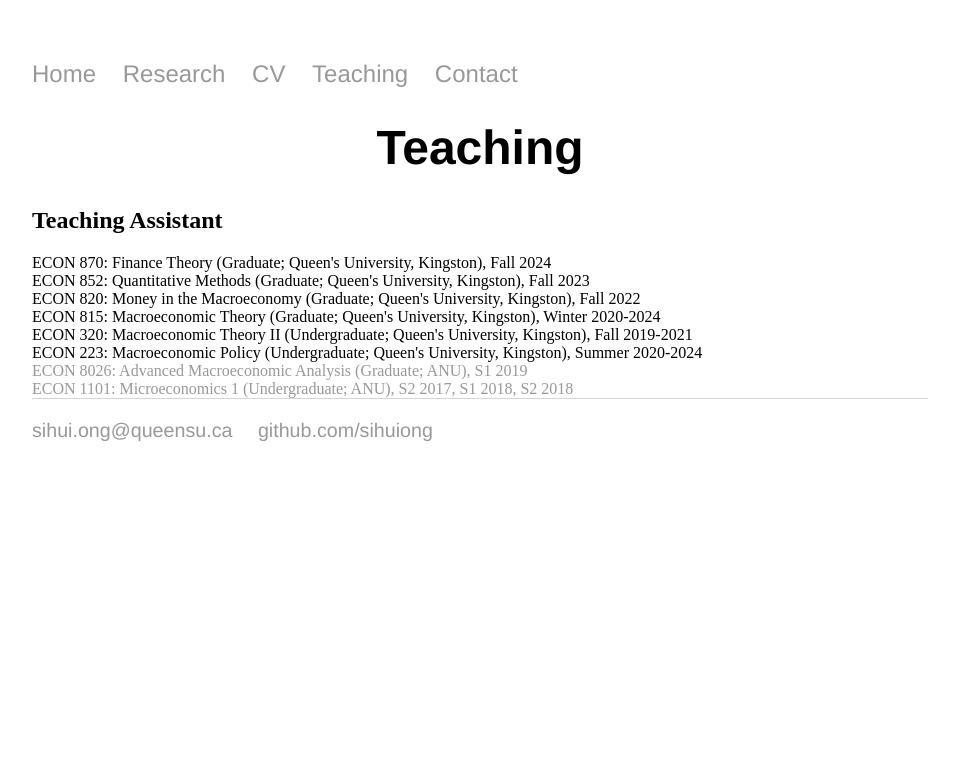
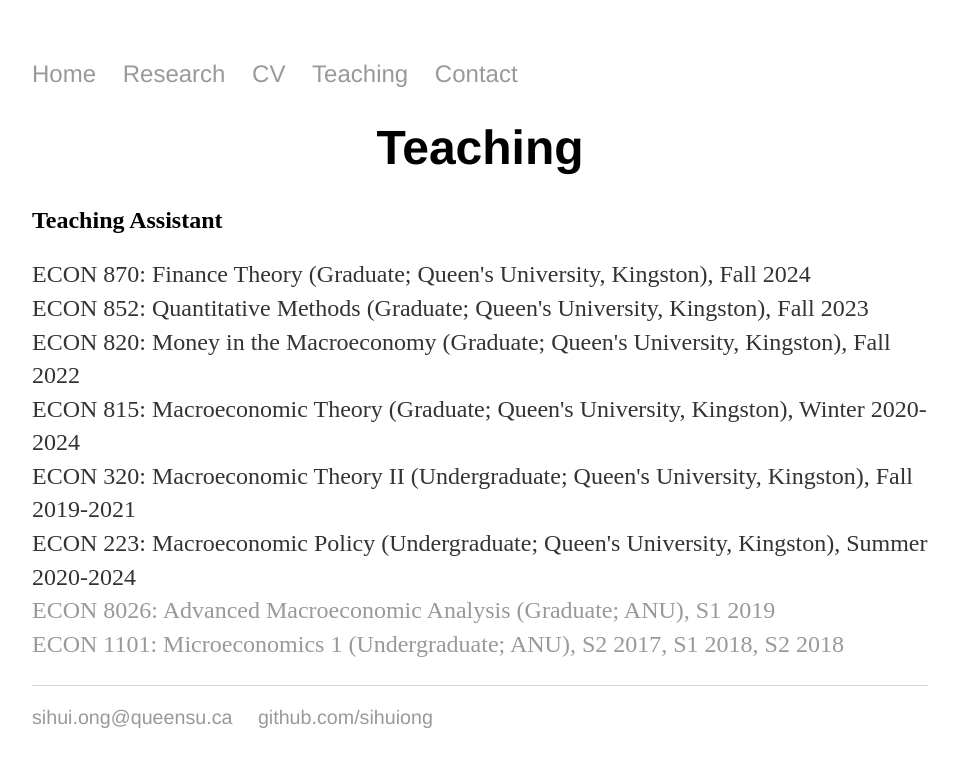
Before and after one commit to SihuiOng/SihuiOng.github.io, a Jekyll site: the page built from teaching/index.html, in a window 1280 px wide. Shown: the top 767 px of the page, without its empty margins (160-1119 px from the left). Built offline with Jekyll 4.4.1, drawn with Linux system fonts in a browser that asks for light colours.

```diff
--- a/teaching/index.html
+++ b/teaching/index.html
@@ -6,7 +6,7 @@ layout: default
 <div class="teaching">
 	<h1 style="text-align:center;">Teaching</h1>
 	<h2>Teaching Assistant</h2>
-       ECON 870: Finance Theory (Graduate; Queen's University, Kingston), Fall 2024 <br>
+	<p> ECON 870: Finance Theory (Graduate; Queen's University, Kingston), Fall 2024 <br>
        ECON 852: Quantitative Methods (Graduate; Queen's University, Kingston), Fall 2023 <br>
        ECON 820: Money in the Macroeconomy (Graduate; Queen's University, Kingston), Fall 2022  <br>
        ECON 815: Macroeconomic Theory (Graduate; Queen's University, Kingston), Winter 2020-2024  <br>
@@ -14,7 +14,7 @@ layout: default
        ECON 223: Macroeconomic Policy (Undergraduate; Queen's University, Kingston), Summer 2020-2024 <br>
 	<a href="https://programsandcourses.anu.edu.au/2020/course/ECON8026" target="_blank">ECON 8026: Advanced Macroeconomic Analysis (Graduate; ANU), S1 2019 </a> <br>
        <a href="  https://programsandcourses.anu.edu.au/course/econ1101" target="_blank">ECON 1101: Microeconomics 1 (Undergraduate; ANU), S2 2017, S1 2018, S2 2018 </a>
-
+	</p>
 
 
 
```
